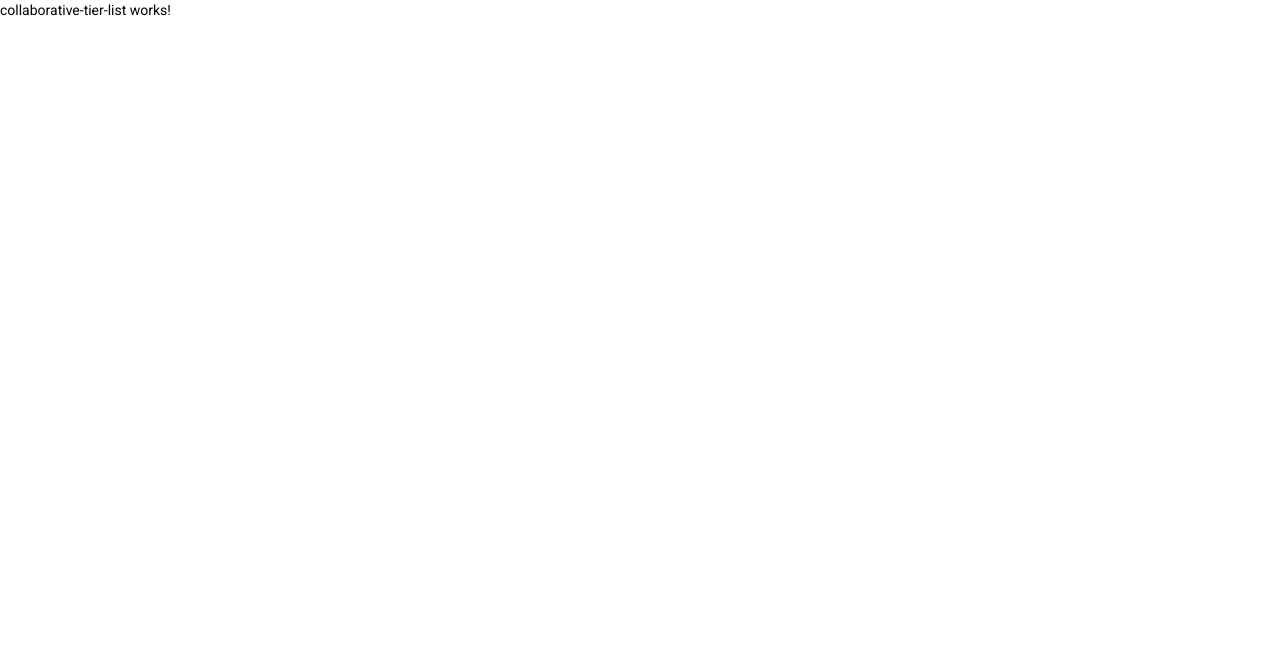
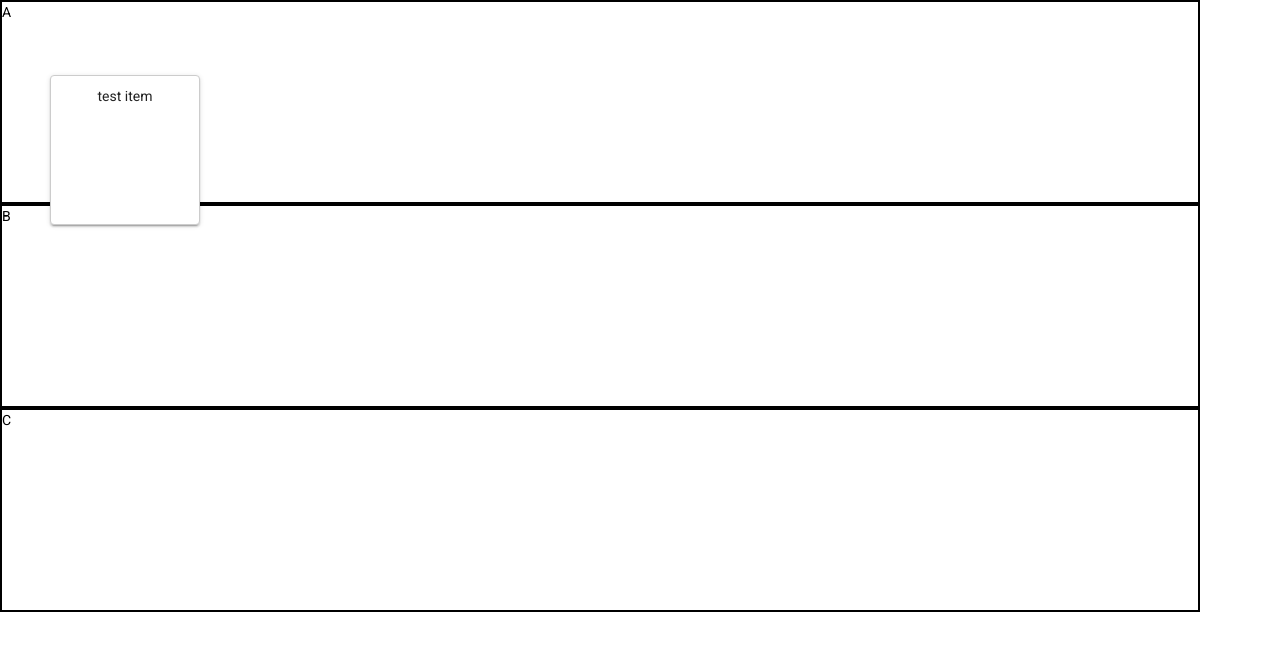
Before and after one commit to jdsanchez93/tier-list-builder, an Angular app: page /tier-list in a window 1280 px wide. Shown: the top 650 px of the page. Built offline with nearby package versions, Linux system fonts and the light colour scheme.

Commit message:
feat: very basic tier list concept

```diff
--- a/src/app/collaborative-tier-list/collaborative-tier-list.module.ts
+++ b/src/app/collaborative-tier-list/collaborative-tier-list.module.ts
@@ -3,6 +3,7 @@ import { CommonModule } from '@angular/common';
 
 import { CollaborativeTierListRoutingModule } from './collaborative-tier-list-routing.module';
 import { CollaborativeTierListComponent } from './collaborative-tier-list/collaborative-tier-list.component';
+import { DragDropModule } from '@angular/cdk/drag-drop';
 
 
 @NgModule({
@@ -11,6 +12,7 @@ import { CollaborativeTierListComponent } from './collaborative-tier-list/collab
   ],
   imports: [
     CommonModule,
+    DragDropModule,
     CollaborativeTierListRoutingModule
   ]
 })
--- a/src/app/collaborative-tier-list/collaborative-tier-list/collaborative-tier-list.component.html
+++ b/src/app/collaborative-tier-list/collaborative-tier-list/collaborative-tier-list.component.html
@@ -1 +1,15 @@
-<p>collaborative-tier-list works!</p>
+<div class="tier-list-boundary">
+    <div *ngFor="let item of this.tierListItems$ | async" class="item" cdkDragBoundary=".tier-list-boundary" cdkDrag
+        [cdkDragFreeDragPosition]="{x: item.positionX, y: item.positionY}"
+        (cdkDragEnded)="drag($event, item.positionalTierListItemId)">
+        <div class="inner-grid-container">
+            <div style="align-self: center;">{{item.label}}</div>
+        </div>
+    </div>
+
+    <div class="tier-grid">
+        <div *ngFor="let row of this.tierListRows$ | async" class="tier-grid__row">
+            {{row.name}}
+        </div>
+    </div>
+</div>
--- a/src/app/collaborative-tier-list/collaborative-tier-list/collaborative-tier-list.component.scss
+++ b/src/app/collaborative-tier-list/collaborative-tier-list/collaborative-tier-list.component.scss
@@ -0,0 +1,49 @@
+.tier-list-boundary {
+    width: 1200px;
+}
+
+.item {
+    width: 150px;
+    height: 150px;
+    border: solid 1px #ccc;
+    color: rgba(0, 0, 0, 0.87);
+    cursor: move;
+    display: inline-flex;
+    justify-content: center;
+    align-items: center;
+    text-align: center;
+    background: #fff;
+    border-radius: 4px;
+    margin-right: 25px;
+    position: absolute;
+    // z-index: 1;
+    box-sizing: border-box;
+    padding: 10px;
+    transition: box-shadow 200ms cubic-bezier(0, 0, 0.2, 1);
+    box-shadow: 0 3px 1px -2px rgba(0, 0, 0, 0.2),
+                0 2px 2px 0 rgba(0, 0, 0, 0.14),
+                0 1px 5px 0 rgba(0, 0, 0, 0.12);
+  }
+
+.item:active {
+    box-shadow: 0 5px 5px -3px rgba(0, 0, 0, 0.2),
+                0 8px 10px 1px rgba(0, 0, 0, 0.14),
+                0 3px 14px 2px rgba(0, 0, 0, 0.12);
+}
+
+.inner-grid-container {
+    display: grid;
+    grid-template-columns: 1fr;
+    grid-template-rows: auto 1fr;
+    height: 100%;
+    width: 100%;
+}
+
+.tier-grid {
+    display: grid;
+}
+
+.tier-grid__row {
+    border: solid black 2px;
+    height: 200px;
+}
--- a/src/app/collaborative-tier-list/collaborative-tier-list/collaborative-tier-list.component.ts
+++ b/src/app/collaborative-tier-list/collaborative-tier-list/collaborative-tier-list.component.ts
@@ -1,4 +1,7 @@
+import { CdkDragEnd } from '@angular/cdk/drag-drop';
 import { Component, OnInit } from '@angular/core';
+import { Observable, of } from 'rxjs';
+import { PositionalTierListItem, TierListRow } from '../tier-list-models';
 
 @Component({
   selector: 'app-collaborative-tier-list',
@@ -7,9 +10,37 @@ import { Component, OnInit } from '@angular/core';
 })
 export class CollaborativeTierListComponent implements OnInit {
 
+  tierListItems$: Observable<PositionalTierListItem[]> = of([
+    {
+      positionalTierListItemId: 1,
+      label: 'test item',
+      positionX: 50,
+      positionY: 75
+    }
+  ]);
+  tierListRows$: Observable<TierListRow[]> = of([
+    {
+      tierListRowId: 1,
+      name: 'A'
+    },
+    {
+      tierListRowId: 2,
+      name: 'B'
+    },
+    {
+      tierListRowId: 3,
+      name: 'C'
+    }
+  ])
+
   constructor() { }
 
   ngOnInit(): void {
   }
 
+  drag(event: CdkDragEnd<any>, id: number) {
+    const position = event.source.getFreeDragPosition();
+    console.log('CdkDragEnd', position);
+  }
+
 }
--- /dev/null
+++ b/src/app/collaborative-tier-list/tier-list-models.ts
@@ -0,0 +1,16 @@
+export interface TierList {
+    tierListId: number,
+    name: string
+}
+
+export interface TierListRow {
+    tierListRowId: number,
+    name: string
+}
+
+export interface PositionalTierListItem {
+    positionalTierListItemId: number,
+    label: string,
+    positionX: number,
+    positionY: number
+}
```
